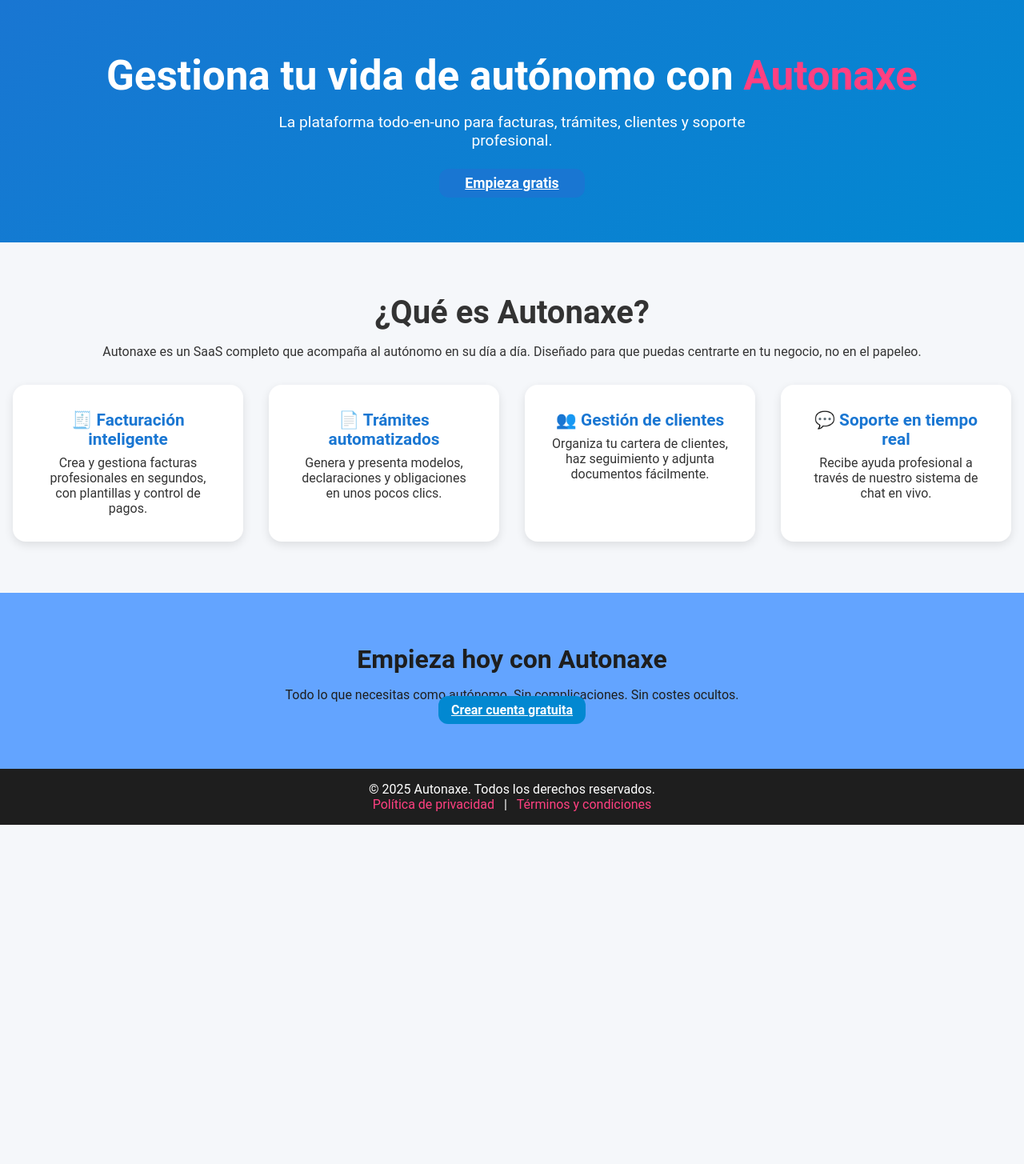
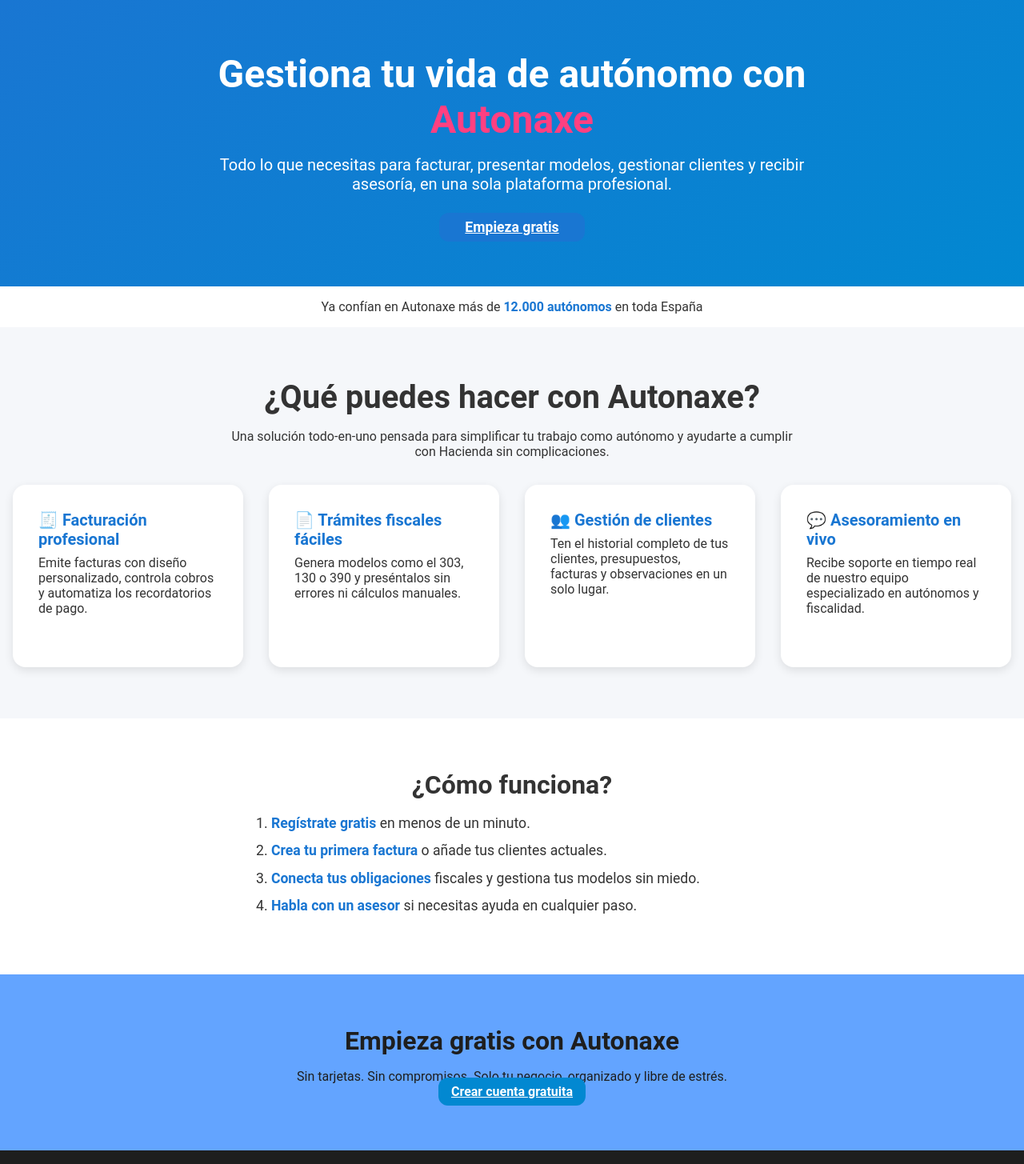
Before and after one commit to Tonaxe/Autonaxe-Front, an Angular app: page / in a window 1280 px wide. Shown: the top 1455 px of the page at 80% size. Before the commit the page ends 1031 px from the top, so only its background shows below. Built offline with nearby package versions, Linux system fonts and the light colour scheme.

Commit message:
V004: Changed home scss and html.

```diff
--- a/src/app/pages/home/home.html
+++ b/src/app/pages/home/home.html
@@ -1,37 +1,55 @@
-<section class="hero" aria-labelledby="hero-title">
+<header class="hero" aria-labelledby="hero-title">
   <div class="hero-content">
     <h1 id="hero-title">Gestiona tu vida de autónomo con <span>Autonaxe</span></h1>
-    <p>La plataforma todo-en-uno para facturas, trámites, clientes y soporte profesional.</p>
+    <p>Todo lo que necesitas para facturar, presentar modelos, gestionar clientes y recibir asesoría, en una sola plataforma profesional.</p>
     <a href="/auth/register" class="btn btn--primary">Empieza gratis</a>
   </div>
+</header>
+
+<section class="trust-badges" aria-label="Clientes satisfechos">
+  <p>Ya confían en Autonaxe más de <strong>12.000 autónomos</strong> en toda España</p>
 </section>
 
 <section class="features" aria-labelledby="features-title">
-  <h2 id="features-title">¿Qué es Autonaxe?</h2>
-  <p>Autonaxe es un SaaS completo que acompaña al autónomo en su día a día. Diseñado para que puedas centrarte en tu negocio, no en el papeleo.</p>
+  <h2 id="features-title">¿Qué puedes hacer con Autonaxe?</h2>
+  <p>Una solución todo-en-uno pensada para simplificar tu trabajo como autónomo y ayudarte a cumplir con Hacienda sin complicaciones.</p>
+
   <div class="feature-grid">
     <article class="feature">
-      <h3>🧾 Facturación inteligente</h3>
-      <p>Crea y gestiona facturas profesionales en segundos, con plantillas y control de pagos.</p>
+      <h3>🧾 Facturación profesional</h3>
+      <p>Emite facturas con diseño personalizado, controla cobros y automatiza los recordatorios de pago.</p>
     </article>
+
     <article class="feature">
-      <h3>📄 Trámites automatizados</h3>
-      <p>Genera y presenta modelos, declaraciones y obligaciones en unos pocos clics.</p>
+      <h3>📄 Trámites fiscales fáciles</h3>
+      <p>Genera modelos como el 303, 130 o 390 y preséntalos sin errores ni cálculos manuales.</p>
     </article>
+
     <article class="feature">
       <h3>👥 Gestión de clientes</h3>
-      <p>Organiza tu cartera de clientes, haz seguimiento y adjunta documentos fácilmente.</p>
+      <p>Ten el historial completo de tus clientes, presupuestos, facturas y observaciones en un solo lugar.</p>
     </article>
+
     <article class="feature">
-      <h3>💬 Soporte en tiempo real</h3>
-      <p>Recibe ayuda profesional a través de nuestro sistema de chat en vivo.</p>
+      <h3>💬 Asesoramiento en vivo</h3>
+      <p>Recibe soporte en tiempo real de nuestro equipo especializado en autónomos y fiscalidad.</p>
     </article>
   </div>
 </section>
 
+<section class="how-it-works" aria-labelledby="workflow-title">
+  <h2 id="workflow-title">¿Cómo funciona?</h2>
+  <ol>
+    <li><strong>Regístrate gratis</strong> en menos de un minuto.</li>
+    <li><strong>Crea tu primera factura</strong> o añade tus clientes actuales.</li>
+    <li><strong>Conecta tus obligaciones</strong> fiscales y gestiona tus modelos sin miedo.</li>
+    <li><strong>Habla con un asesor</strong> si necesitas ayuda en cualquier paso.</li>
+  </ol>
+</section>
+
 <section class="cta-final" aria-labelledby="cta-title">
-  <h2 id="cta-title">Empieza hoy con Autonaxe</h2>
-  <p>Todo lo que necesitas como autónomo. Sin complicaciones. Sin costes ocultos.</p>
+  <h2 id="cta-title">Empieza gratis con Autonaxe</h2>
+  <p>Sin tarjetas. Sin compromisos. Solo tu negocio, organizado y libre de estrés.</p>
   <a href="/auth/register" class="btn btn--secondary">Crear cuenta gratuita</a>
 </section>
 
--- a/src/app/pages/home/home.scss
+++ b/src/app/pages/home/home.scss
@@ -6,9 +6,13 @@
   text-align: center;
   padding: $spacing-xl $spacing-md;
 
+  .hero-content {
+    max-width: 800px;
+    margin: 0 auto;
+
     h1 {
-    font-size: 3.2rem;
-    margin-bottom: $spacing-md;
+      font-size: 3rem;
+      font-weight: bold;
 
       span {
         color: $color-accent;
@@ -16,14 +20,26 @@
     }
 
     p {
-    font-size: 1.2rem;
-    max-width: 600px;
-    margin: 0 auto $spacing-lg;
+      font-size: 1.25rem;
+      margin: $spacing-md auto $spacing-lg;
     }
 
     .btn {
       font-size: 1.1rem;
       padding: $spacing-sm $spacing-lg;
+    }
+  }
+}
+
+.trust-badges {
+  background: $color-surface;
+  text-align: center;
+  padding: $spacing-md;
+  font-size: 1rem;
+  color: $color-text;
+
+  strong {
+    color: $color-primary;
   }
 }
 
@@ -37,11 +53,17 @@
     margin-bottom: $spacing-md;
   }
 
+  p {
+    max-width: 720px;
+    margin: 0 auto $spacing-lg;
+    color: $color-text;
+  }
+
   .feature-grid {
     display: grid;
-    grid-template-columns: repeat(auto-fit, minmax(260px, 1fr));
+    grid-template-columns: repeat(auto-fit, minmax(250px, 1fr));
     gap: $spacing-lg;
-    margin-top: $spacing-lg;
+    margin-top: $spacing-md;
 
     .feature {
       background: $color-surface;
@@ -49,19 +71,48 @@
       border-radius: $radius-lg;
       box-shadow: $shadow-lg;
       transition: transform 0.3s ease;
+      text-align: left;
 
       &:hover {
-        transform: translateY(-5px);
+        transform: translateY(-4px);
       }
 
       h3 {
+        font-size: 1.25rem;
         color: $color-primary;
         margin-bottom: $spacing-sm;
-        font-size: 1.3rem;
       }
 
       p {
         color: $color-text;
+      }
+    }
+  }
+}
+
+.how-it-works {
+  background-color: $color-surface;
+  text-align: center;
+  padding: $spacing-xl $spacing-md;
+
+  h2 {
+    font-size: 2rem;
+    margin-bottom: $spacing-md;
+  }
+
+  ol {
+    max-width: 640px;
+    margin: 0 auto;
+    text-align: left;
+    list-style: decimal inside;
+
+    li {
+      margin-bottom: $spacing-sm;
+      font-size: 1.1rem;
+      line-height: 1.5;
+
+      strong {
+        color: $color-primary;
       }
     }
   }
```
Lines whose indentation alone changed are shown as unchanged.
